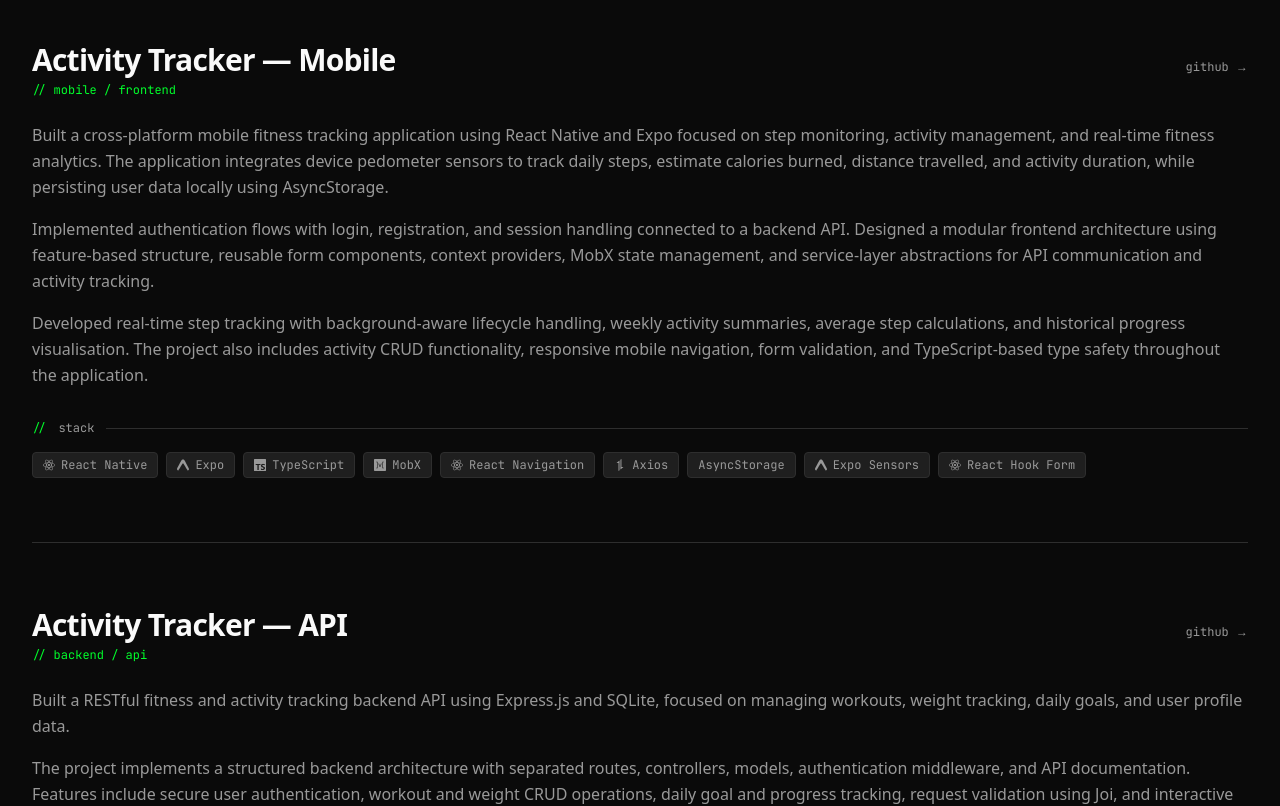
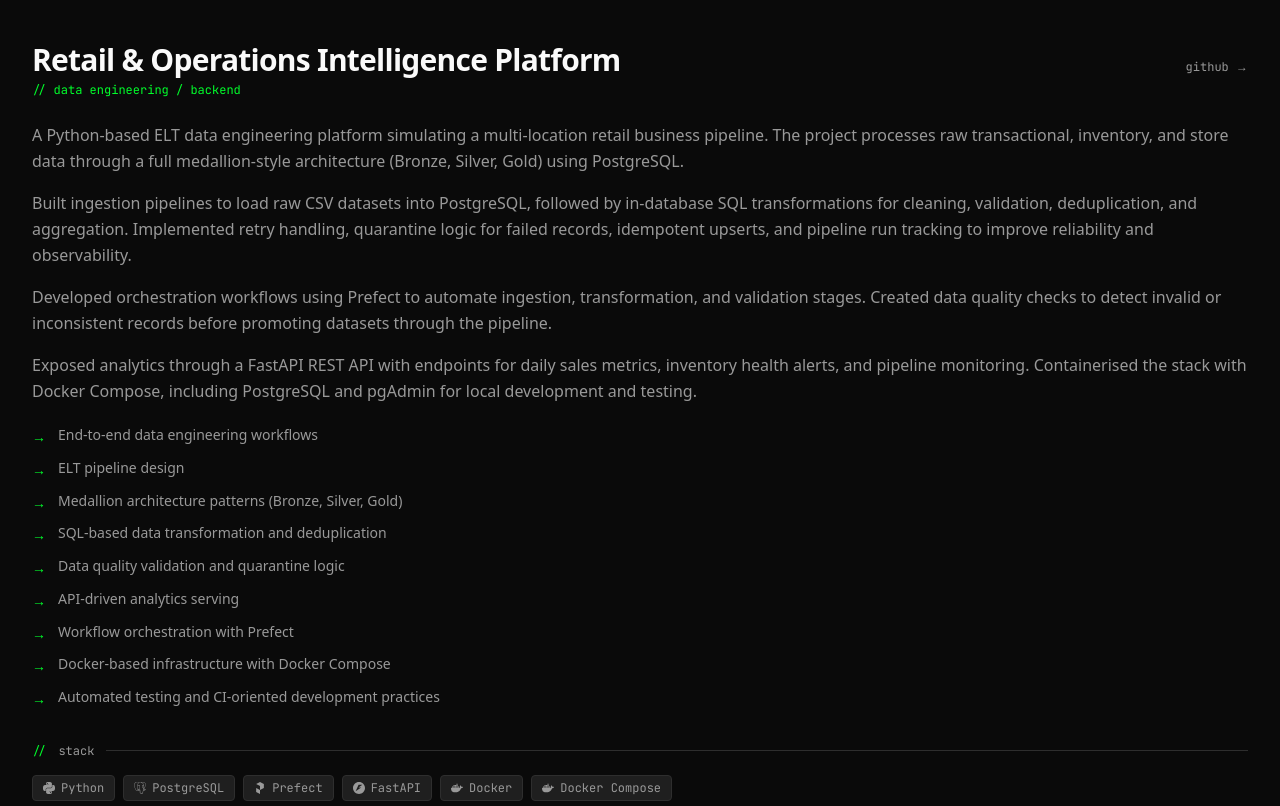
Before and after one commit to skeptre/skeps, a Next.js app: page /projects in a window 1280 px wide. Shown: the part 420-1226 px from the top of the page. Built offline with nearby package versions, Linux system fonts and the light colour scheme; no server answers.

Commit message:
feat: add new projects to PROJECTS array and update TECH_ICON_MAP with additional tech icons

```diff
--- a/src/data/projects.ts
+++ b/src/data/projects.ts
@@ -9,6 +9,36 @@ export type Project = {
 };
 
 export const PROJECTS: Project[] = [
+  {
+    title: "Retail & Operations Intelligence Platform",
+    type: "data engineering / backend",
+    paragraphs: [
+      "A Python-based ELT data engineering platform simulating a multi-location retail business pipeline. The project processes raw transactional, inventory, and store data through a full medallion-style architecture (Bronze, Silver, Gold) using PostgreSQL.",
+      "Built ingestion pipelines to load raw CSV datasets into PostgreSQL, followed by in-database SQL transformations for cleaning, validation, deduplication, and aggregation. Implemented retry handling, quarantine logic for failed records, idempotent upserts, and pipeline run tracking to improve reliability and observability.",
+      "Developed orchestration workflows using Prefect to automate ingestion, transformation, and validation stages. Created data quality checks to detect invalid or inconsistent records before promoting datasets through the pipeline.",
+      "Exposed analytics through a FastAPI REST API with endpoints for daily sales metrics, inventory health alerts, and pipeline monitoring. Containerised the stack with Docker Compose, including PostgreSQL and pgAdmin for local development and testing.",
+    ],
+    bullets: [
+      "End-to-end data engineering workflows",
+      "ELT pipeline design",
+      "Medallion architecture patterns (Bronze, Silver, Gold)",
+      "SQL-based data transformation and deduplication",
+      "Data quality validation and quarantine logic",
+      "API-driven analytics serving",
+      "Workflow orchestration with Prefect",
+      "Docker-based infrastructure with Docker Compose",
+      "Automated testing and CI-oriented development practices",
+    ],
+    stack: [
+      "Python",
+      "PostgreSQL",
+      "Prefect",
+      "FastAPI",
+      "Docker",
+      "Docker Compose",
+    ],
+    github: "https://github.com/skeptre/retail-ops-platform",
+  },
   {
     title: "Activity Tracker — Mobile",
     type: "mobile / frontend",
@@ -59,4 +89,29 @@ export const PROJECTS: Project[] = [
     ],
     github: "https://github.com/skeptre/activity-tracker-backend",
   },
+  {
+    title: "LLM Benchmarking Framework for Financial Sentiment Analysis",
+    type: "final year project / data analysis",
+    paragraphs: [
+      "Built a financial sentiment analysis benchmarking framework comparing OpenAI GPT-4o and Google Gemini 2.5 Flash on real-world finance datasets. The project automates dataset processing, prompt standardisation, prediction validation, evaluation metrics, and result visualisation to analyse how different LLMs perform on sentiment classification tasks.",
+      "Implemented a full evaluation pipeline using Python and Jupyter across the Financial PhraseBank and FiQA datasets, covering standardised 3-class sentiment prediction (positive, negative, neutral), automated response validation, and label normalisation. Evaluation included accuracy, macro F1, per-class F1, latency, and hallucination analysis, with statistical significance testing via McNemar's Test and comparative confusion matrix visualisations.",
+      "The project demonstrated strong differences in model behaviour: GPT-4o achieved significantly higher classification performance while Gemini 2.5 Flash delivered lower latency. Focus was placed on reproducible benchmarking, clean evaluation methodology, and structured LLM comparison workflows.",
+    ],
+    bullets: [
+      "Financial PhraseBank and FiQA dataset handling",
+      "Standardised 3-class sentiment prediction across both models",
+      "Accuracy, macro F1, per-class F1, latency, and hallucination analysis",
+      "Automated response validation and label normalisation",
+      "Statistical significance testing using McNemar's Test",
+      "Confusion matrices and comparative visualisations",
+      "Optimised API usage to reduce failed calls and improve cost efficiency",
+    ],
+    stack: [
+      "Python",
+      "OpenAI API",
+      "Gemini API",
+      "Pandas",
+      "Jupyter",
+    ],
+  },
 ];
--- a/src/lib/tech-icons.ts
+++ b/src/lib/tech-icons.ts
@@ -1,11 +1,20 @@
 import type { IconType } from "react-icons";
 import {
   SiAxios,
+  SiDocker,
   SiExpo,
   SiExpress,
+  SiFastapi,
+  SiGooglegemini,
+  SiJupyter,
   SiMobx,
   SiMocha,
   SiNodedotjs,
+  SiOpenai,
+  SiPandas,
+  SiPostgresql,
+  SiPrefect,
+  SiPython,
   SiReact,
   SiSqlite,
   SiSwagger,
@@ -13,6 +22,16 @@ import {
 } from "react-icons/si";
 
 export const TECH_ICON_MAP: Record<string, IconType> = {
+  "Python": SiPython,
+  "PostgreSQL": SiPostgresql,
+  "Prefect": SiPrefect,
+  "FastAPI": SiFastapi,
+  "Docker": SiDocker,
+  "Docker Compose": SiDocker,
+  "Pandas": SiPandas,
+  "OpenAI API": SiOpenai,
+  "Gemini API": SiGooglegemini,
+  "Jupyter": SiJupyter,
   "React Native": SiReact,
   "React Navigation": SiReact,
   "React Hook Form": SiReact,
```
